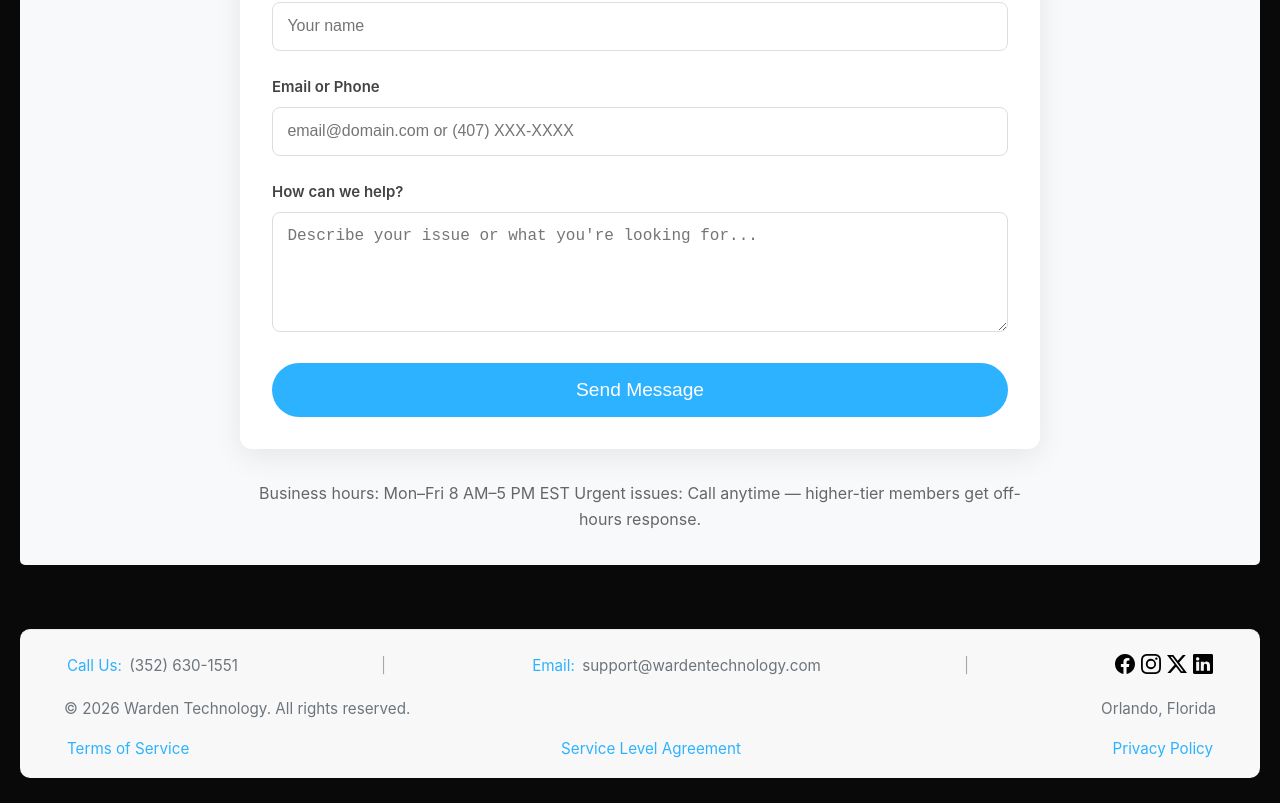
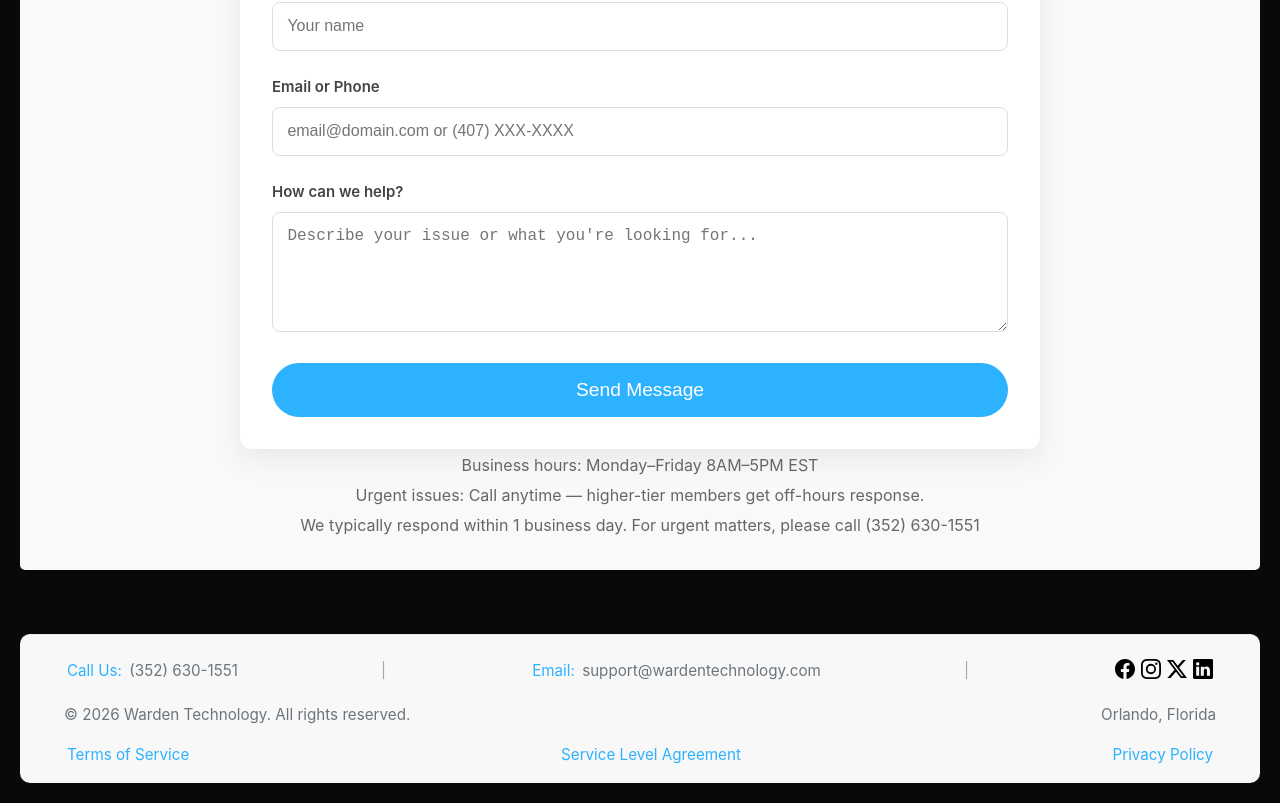
Before and after one commit to DurbanD/Warden-Technology-Website, a Vue app: page / in a window 1280 px wide. Shown: the part 5487-6290 px from the top of the page. Built offline with nearby package versions, Linux system fonts and the light colour scheme.

Commit message:
Contact Update

```diff
--- a/src/components/Sections/ContactSection.vue
+++ b/src/components/Sections/ContactSection.vue
@@ -41,10 +41,9 @@
         </button>
       </form>
 
-      <p class="hours-note">
-        Business hours: Mon–Fri 8 AM–5 PM EST
-        Urgent issues: Call anytime — higher-tier members get off-hours response.
-      </p>
+      <p class="hours-note">Business hours: {{$config.hoursOfOperation.weekStart}}–{{$config.hoursOfOperation.weekEnd}} {{$config.hoursOfOperation.dayStart}}–{{$config.hoursOfOperation.dayEnd}} {{$config.hoursOfOperation.timeZone}}</p>
+      <p class="hours-note">Urgent issues: Call anytime — higher-tier members get off-hours response.</p>
+      <p class="hours-note">We typically respond within 1 business day. For urgent matters, please call {{ $config.phoneNumberFormatted }}</p>
     </div>
   </section>
 </template>
@@ -199,7 +198,7 @@ input, textarea {
 }
 
 .hours-note {
-  margin-top: 2rem;
+  margin-top: 0.25rem;
   color: #666;
   font-size: 1rem;
 }
--- a/src/config.js
+++ b/src/config.js
@@ -16,7 +16,7 @@ export const config = {
     },
     hoursOfOperation: {
         weekStart: "Monday",
-        weedEnd: "Friday",
+        weekEnd: "Friday",
         dayStart: "8AM",
         dayEnd: "5PM",
         timeZone: "EST"
```
